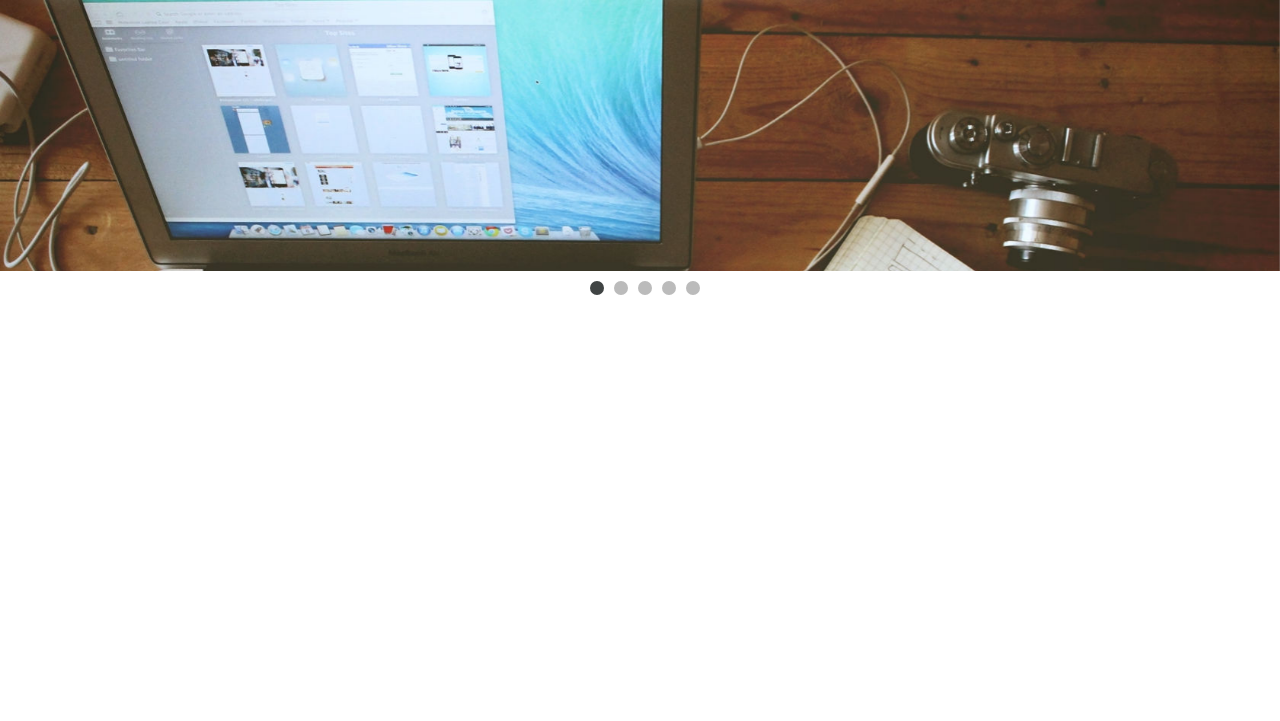
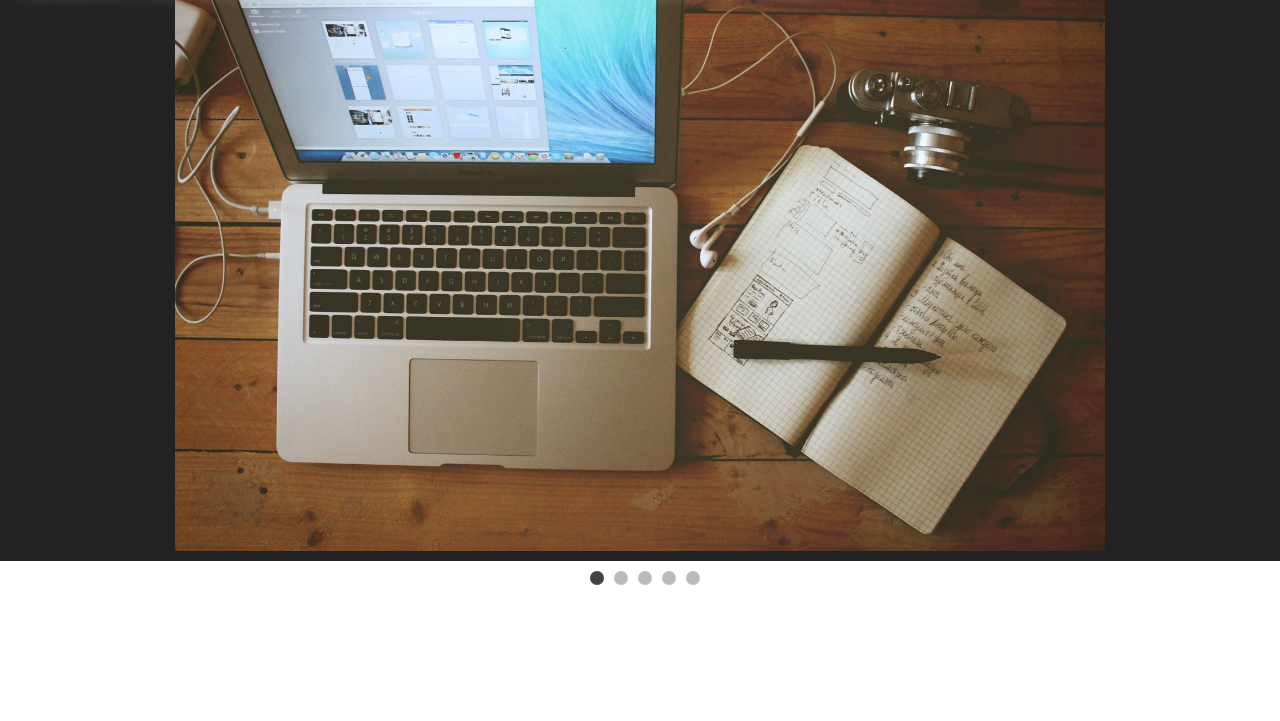
Before and after one commit to tonjoo/jQuery-Sangar-Slider, a plain HTML site: page sample-standart-pagination.html in a window 1280 px wide. Shown: the part 79-800 px from the top of the page. Drawn offline with Linux system fonts and the light colour scheme.

Commit message:
sizing and scaling

```diff
--- a/assets/css/sangarSlider.css
+++ b/assets/css/sangarSlider.css
@@ -13,7 +13,7 @@
 
 .sangar-slideshow-container .sangar-slideshow-content {
 
-    background: #FFFFFF url('../img/loading.gif') no-repeat center center;
+    /*background: url('../img/loading.gif') no-repeat center center;*/
     overflow: hidden;
 }
 
@@ -74,8 +74,7 @@
     position: absolute;
     top: 0;
     left: 0;
-    /*width: 100% !important;
-    height: 100% !important;*/
+    /*overflow: hidden;*/
 }
 
 .sangar-slideshow-content > img,
--- a/assets/js/sangarSlider/sangarBaseClass.js
+++ b/assets/js/sangarSlider/sangarBaseClass.js
@@ -5,21 +5,78 @@ var sangarBaseClass;
     sangarBaseClass = function(base, opt) {
 
         /**
+         * Function: getImgHeight
+         */
+        this.getImgHeight = function(width,index)
+        {
+            index = index % base.numberSlides; // modulus, for continousSliding
+
+            var Twidth = base.imgWidth[index];
+            var Theight = base.imgHeight[index];
+
+            var minusResize = Twidth - width;
+            var percentMinus = (minusResize / Twidth) * 100;
+            var height = Theight - (Theight * percentMinus / 100);
+
+            return height;
+        }
+
+        /**
+         * Function: getImgWidth
+         */
+        this.getImgWidth = function(height,index)
+        {
+            index = index % base.numberSlides; // modulus, for continousSliding
+
+            var Twidth = base.imgWidth[index];
+            var Theight = base.imgHeight[index];
+
+            var minusResize = Theight - height;
+            var percentMinus = (minusResize / Theight) * 100;
+            var width = Twidth - (Twidth * percentMinus / 100);
+
+            return width;
+        }
+
+        /**
+         * Function: calculateHeightWidth
+         */
+        this.calculateHeightWidth = function(widthonly)
+        {
+            base.sangarWidth = base.$sangar.innerWidth();
+
+            base.subSlideWidth = base.numberSlides * base.sangarWidth;
+            base.subSlideHeight = base.numberSlides * base.sangarHeight;
+
+            var minusResize = opt.width - base.sangarWidth;
+            var percentMinus = (minusResize / opt.width) * 100;
+            base.sangarHeight = opt.height - (opt.height * percentMinus / 100);
+        }
+
+        /**
          * Function: setupSize
          */
         this.setupSize = function(reinit)
         {
-            var width = reinit ? base.sangarWidth : opt.width;
+            var maxWidth = reinit ? base.sangarWidth : opt.width;
             var height = reinit ? base.sangarHeight : opt.height;
 
             // width
-            if(reinit && ! opt.scaleSlide)
+            if(reinit && !opt.scaleSlide)
             {
-                width = opt.width;
+                maxWidth = opt.width;
             }
             else if(opt.scaleSlide)
             {
-                width = '100%';
+                maxWidth = '100%';
+
+                realWidth = base.$sangar.width();
+
+                var minusResize = opt.width - realWidth;
+                var percentMinus = (minusResize / opt.width) * 100;
+                var realHeight = opt.height - (opt.height * percentMinus / 100);
+
+                height = realHeight;
             }
 
             // height
@@ -31,28 +88,23 @@ var sangarBaseClass;
             // apply size
             base.$sangar.css({
                 'height': height,
-                'max-width': width
+                'max-width': maxWidth
             });
 
             base.$sangarWrapper.parent().css({
                 'height': height,
-                'max-width': width
+                'max-width': maxWidth
             });
         }
 
         /**
-         * Function: calculateHeightWidth
+         * Function: setupSizeAndCalculateHeightWidth
          */
-        this.calculateHeightWidth = function()
+        this.setupSizeAndCalculateHeightWidth = function(reinit)
         {
-            base.sangarWidth = base.$sangar.innerWidth();
-
-            base.subSlideWidth = base.numberSlides * base.sangarWidth;
-            base.subSlideHeight = base.numberSlides * base.sangarHeight;
-
-            var minusResize = opt.width - base.sangarWidth;
-            var percentMinus = (minusResize / opt.width) * 100;
-            base.sangarHeight = opt.height - (opt.height * percentMinus / 100);
+            base.calculateHeightWidth(); // re-calculate new width & height
+            base.setupSize(true); // Re-initialize size, scale or not
+            base.calculateHeightWidth(); // re-calculate new width & height
         }
 
         /**
--- a/assets/js/sangarSlider/sangarResetSlider.js
+++ b/assets/js/sangarSlider/sangarResetSlider.js
@@ -10,46 +10,24 @@ var sangarResetSlider;
         this.resetSlider = function()
         {
             var slide_action;
+            base.doLoading(); // do loading
 
-            base.doLoading(); // do loading
-            // base.$sangarWrapper.parent().width(""); // reset wrapper width
-            base.calculateHeightWidth(); // calculate new width & height
-
-            // Re-initialize size, scale or not
-            base.setupSize(true);
-
-            // base.$sangar.height(base.sangarHeight);
-            // base.$sangarWrapper.parent().width(base.sangarWidth).height(base.sangarHeight);
+            // setupSizeAndCalculateHeightWidth before scaling
+            base.setupSizeAndCalculateHeightWidth();
 
             base.doResponsiveClass(); // apply responsive class
+            base.activeSlide = 0; // reset active slide
+            base.countSlide = 0; // reset active slide
+            base.bulletObj.setActiveBullet(); // reset active bullets
 
-            // reset active slide & bullet
-            base.activeSlide = 0;
-            base.countSlide = 0;
-
-            base.bulletObj.setActiveBullet();
-
-            // continous & rollback reset attributes
+            // Continous & rollback reset attributes
             if(opt.continousSliding)
             {
+                // continous sliding
                 base.$slideWrapper.children().children().width(base.sangarWidth);
                 base.$slideWrapper.children().children().height(base.sangarHeight);
-                base.$slideWrapper.children().children().children('img').width(base.sangarWidth);
 
-                // show before and after slide
-                // if(opt.theme == 'threeDisplay')
-                // {
-                //     base.$slideWrapper.children().children().children('img').width(base.sangarWidth-200);
-                //     base.$slideWrapper.children().children().css({
-                //         'text-align': 'center',
-                //         'margin-left': '-100px',
-                //         'margin-right': '-100px'
-                //     })
-                //     base.$slideWrapper.css({
-                //         // 'padding-left': '200px'
-                //     })
-                // }
-
+                base.setupScaleImage(base.$slideWrapper.children().children().children('img'));
 
                 base.activeSlideContinous = 0;
                 base.continous_count_position = 0;
@@ -57,12 +35,17 @@ var sangarResetSlider;
             }
             else
             {
+                // non continous sliding
                 base.$slides.width(base.sangarWidth);
                 base.$slides.height(base.sangarHeight);
-                base.$slides.children('img').width(base.sangarWidth);
+
+                base.setupScaleImage(base.$slides.children('img'));
 
                 slide_action = 0;
             }
+
+            // setupSizeAndCalculateHeightWidth after scaling
+            base.setupSizeAndCalculateHeightWidth();
 
             // animation based reset attributes
             if(opt.animation == "horizontal-slide")
@@ -114,39 +97,6 @@ var sangarResetSlider;
                     base.$slideWrapper.css('-' + base.vendorPrefix + '-transform', '');
                     base.$slideWrapper.css('top', '0');
                 }
-
-                // if(opt.continousSliding)
-                // {
-                //     slide_action = '-' + base.sangarHeight * base.activeSlideContinous;
-
-                //     base.$slideWrapper.css({
-                //         'height': base.sangarHeight * base.numberSlides * 3 + 'px'
-                //     });
-                // }
-                // else
-                // {
-                //     base.$slideWrapper.css({
-                //         'height': opt.height * base.numberSlides + 'px'
-                //     });
-                // }
-
-                // // reset slide position
-                // if(base.css3support())
-                // {
-                //     var properties = {};
-                //     properties['-' + base.vendorPrefix + '-transform'] = 'translate3d(0, '+ slide_action +'px, 0)';
-                //     properties['margin-top'] = '0px';
-
-                //     base.$slideWrapper.css(properties);
-                // }
-                // else
-                // {
-                //     var properties = {};
-                //     properties['top'] = slide_action + 'px';
-                //     properties['margin-top'] = '0px';
-
-                //     base.$slideWrapper.css(properties);
-                // }
             }
             else if(opt.animation == "fade")
             {
--- a/assets/js/sangarSlider/sangarSetupLayout.js
+++ b/assets/js/sangarSlider/sangarSetupLayout.js
@@ -71,6 +71,9 @@ var sangarSetupLayout;
                 base.$slides.eq(base.activeSlide).css({"z-index": 3});
                 base.$slideWrapper.css({"width": base.sangarWidth + "px", "height": base.sangarHeight + "px"});
             }
+
+            // set background
+            base.$sangar.css('background-color', opt.background);
         }
     }
 
--- /dev/null
+++ b/assets/js/sangarSlider/sangarSizeAndScale.js
@@ -0,0 +1,98 @@
+var sangarSizeAndScale;
+
+;(function($) {
+
+    sangarSizeAndScale = function(base, opt) {
+
+        /**
+         * Function: setupScaleImage
+         */
+        base.setupScaleImage = function(imageDom)
+        {
+        	var origHeight = opt.fixedHeight ? opt.height : base.sangarHeight;
+
+            if(opt.scaleImage)
+            {
+                imageDom.each(function(index){
+                    var width = base.sangarWidth;
+                    var height = base.getImgHeight(width,index);
+                    var diff = origHeight - height;
+
+					if(diff > 0) {
+						$(this).css('margin-top', (diff / 2) + 'px');
+					}
+					else
+					{
+						if(opt.imageVerticalAlign == 'top') {
+							$(this).css('margin-top', '0px');
+						}
+						else if(opt.imageVerticalAlign == 'bottom') {
+							$(this).css('margin-top', diff + 'px');
+						}
+						else {
+							$(this).css('margin-top', (diff / 2) + 'px');
+						}
+					}
+
+                    $(this).width(width);
+                    $(this).parent().width(width);
+                })
+            }
+            else
+            {
+                var padding = 10;
+                var curImgHeight = origHeight - (padding * 2);
+                var curParWidth = imageDom.parent().width();
+                var curParHeight = imageDom.parent().height();
+
+                // image
+                imageDom.css({
+                    'border-radius': '3px'
+                });
+
+                // parent
+                imageDom.parent().css({
+                    'padding': padding + 'px',
+                    'width': (curParWidth - padding * 2) + 'px',
+                    'height': (curParHeight - padding * 2) + 'px'
+                });
+
+                // container
+                var contWidth = base.sangarWidth - (padding * 2);
+                var contHeight = origHeight - (padding * 2);
+
+                // $(this).width(width);
+                // $(this).parent().width(width);
+
+                // horizontal center align
+                imageDom.each(function(index){
+                    var width = base.getImgWidth(curImgHeight,index);
+                    var diff = contWidth - width;
+
+                    if(diff > 0)
+                    {
+                        $(this).css({
+                            'margin-left': (diff / 2) + 'px',
+                            'margin-top': '0px',
+                            'height': curImgHeight + 'px'
+                        });
+                    }
+                    else
+                    {
+                        var width = base.sangarWidth;
+                        var height = base.getImgHeight(width,index);
+                        var diff = contHeight - height;
+
+                        $(this).css({
+                            'margin-left': '0px',
+                            'margin-top': (diff / 2) + 'px',
+                            'height': height + 'px'
+                        });
+                    }
+                })
+            }
+        }
+
+	}
+
+})(jQuery);
--- a/sample-standart-pagination.html
+++ b/sample-standart-pagination.html
@@ -14,6 +14,7 @@
 		<!-- jQuery Sangar Slider -->
 		<script type="text/javascript" src="assets/js/sangarSlider/sangarBaseClass.js"></script>
 		<script type="text/javascript" src="assets/js/sangarSlider/sangarSetupLayout.js"></script>
+		<script type="text/javascript" src="assets/js/sangarSlider/sangarSizeAndScale.js"></script>
 		<script type="text/javascript" src="assets/js/sangarSlider/sangarShift.js"></script>
 		<script type="text/javascript" src="assets/js/sangarSlider/sangarSetupSliderBulletNav.js"></script>
 		<script type="text/javascript" src="assets/js/sangarSlider/sangarSetupNavigation.js"></script>
@@ -34,8 +35,8 @@
 				 */
 				var sangar = $('#sangar-example').sangarSlider({
 					animation : 'horizontal-slide', // horizontal-slide, vertical-slide, fade
-			        animationSpeed : 800, // how fast animtions are
-			        continousSliding : false, // only works for horizontal-slide and vertical-slide
+			        animationSpeed : 600, // how fast animtions are
+			        continousSliding : true, // only works for horizontal-slide and vertical-slide
 			        timer :  false, // true or false to have the timer
 			        advanceSpeed : 3000, // if timer is enabled, time between transitions
 			        pauseOnHover : true, // if you hover pauses the slider
@@ -52,7 +53,10 @@
 			        width : 700, // slideshow width
 			        height : 350, // slideshow height
 			        scaleSlide : true, // slider will scale to the container size
-			        fixedHeight : true,  // height will fixed on scale
+			        scaleImage : false, // images will scale to the slider size
+			        fixedHeight : false,  // height will fixed on scale
+			        background: '#222222', // container background color, leave blank will set to transparent
+			        imageVerticalAlign: 'middle', // top, middle, bottom -- work only while scaleImage
 			        jsOnly : false // for development testing purpose
 				});
 			})
@@ -101,6 +105,7 @@
 				<div class='sangar-slide-img'><img src='images/slide-3.jpg' /></div>
 				<div class='sangar-slide-img'><img src='images/slide-4.jpg' /></div>
 				<div class='sangar-slide-img'><img src='images/slide-5.jpg' /></div>
+
 			</div>
 		</div>
 	</body>
```
Also changed, not shown: assets/js/jquery.sangarSlider.js.
